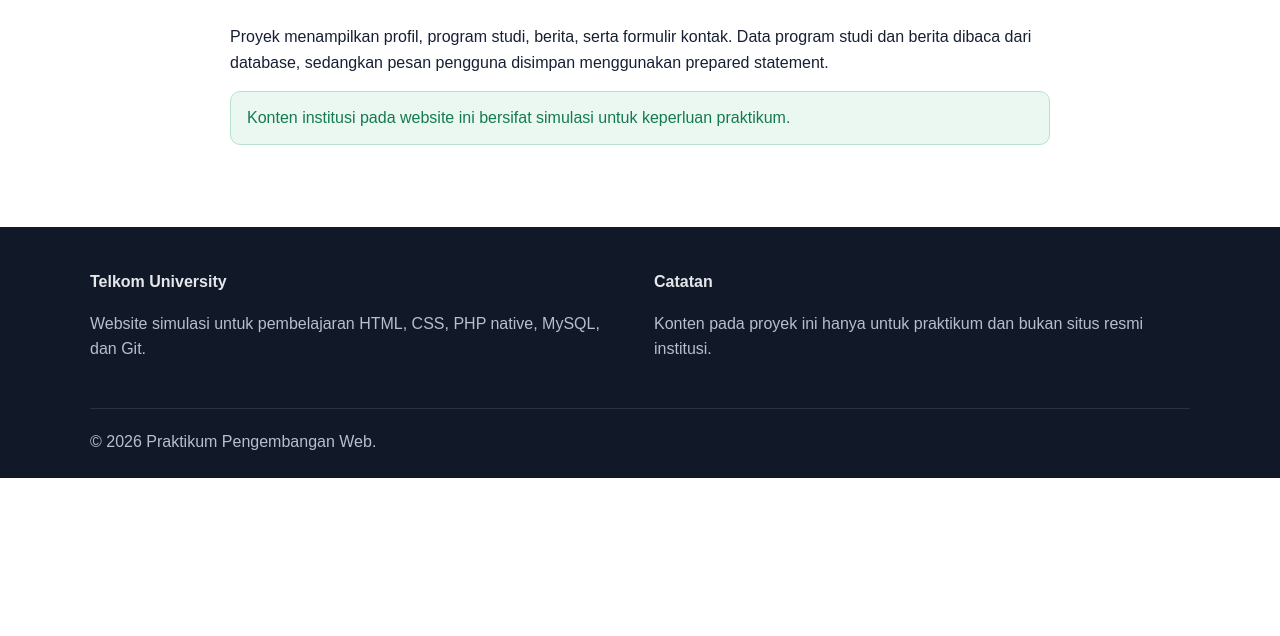
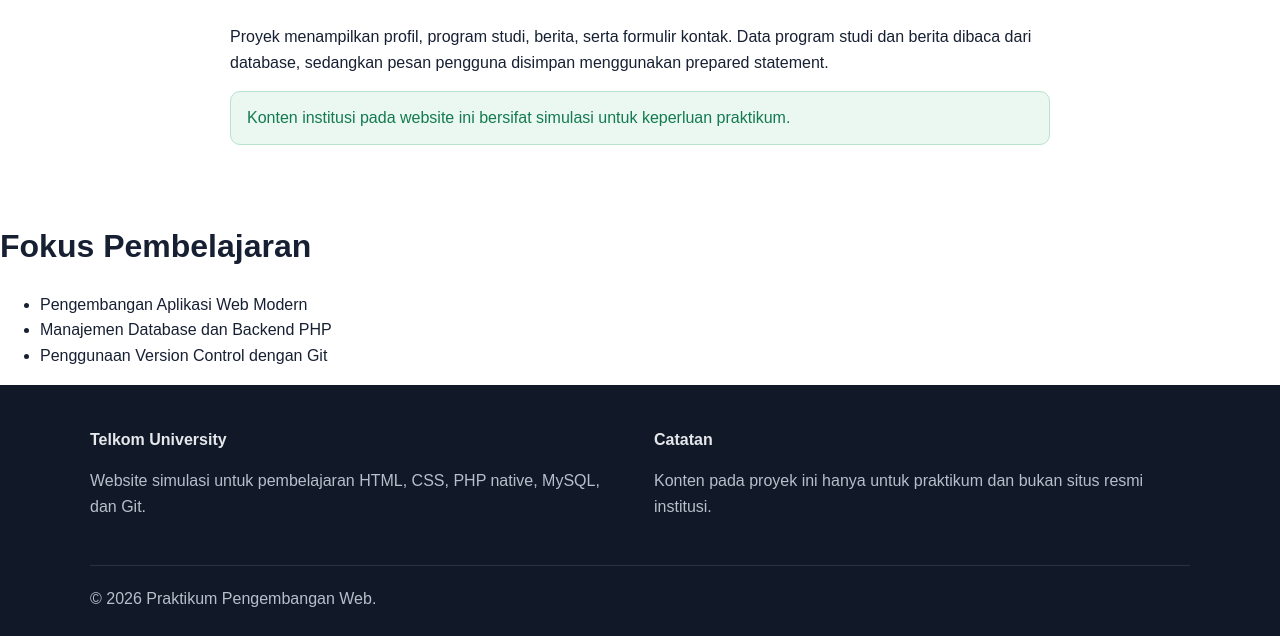
Before and after one commit to Jessen2509C/TelkomUniversityCompanyProfile, a PHP site: page /profile.php in a window 1280 px wide. Shown: the part 597-1233 px from the top of the page. Before the commit the page ends 1075 px from the top, so only its background shows below. Run offline with PHP 8.4, Linux system fonts and the light colour scheme.

Commit message:
feat: tambahkan informasi fokus pembelajaran

```diff
--- a/profile.php
+++ b/profile.php
@@ -17,4 +17,12 @@ require 'includes/header.php';
         <div class="alert alert-success">Konten institusi pada website ini bersifat simulasi untuk keperluan praktikum.</div>
     </div>
 </section>
+<section class="fokus-pembelajaran">
+    <h2>Fokus Pembelajaran</h2>
+    <ul>
+        <li>Pengembangan Aplikasi Web Modern</li>
+        <li>Manajemen Database dan Backend PHP</li>
+        <li>Penggunaan Version Control dengan Git</li>
+    </ul>
+</section>
 <?php require 'includes/footer.php'; ?>
```
